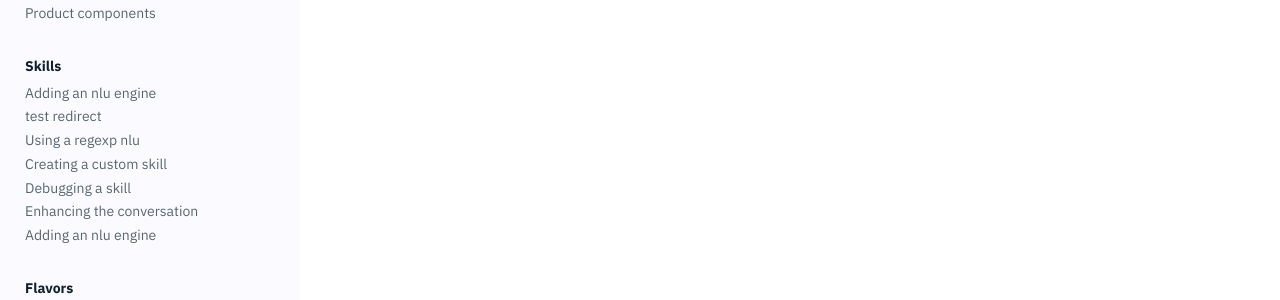
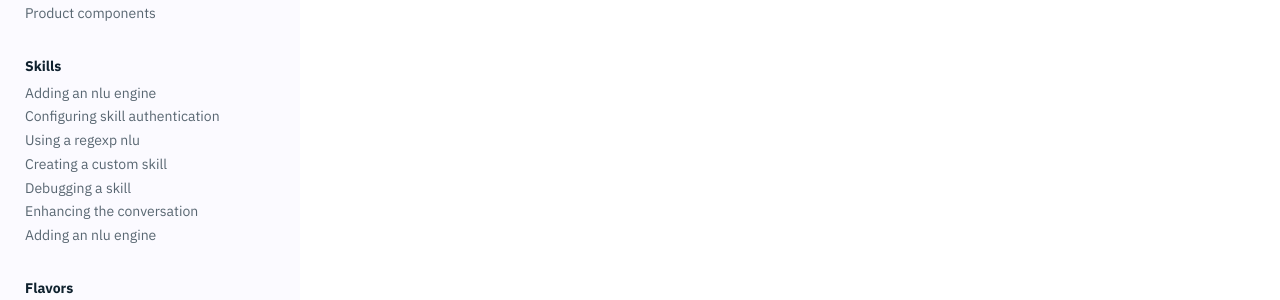
Before and after one commit to Watson-Personal-Assistant/developer, a Jekyll site: the page built from _content/skill/what-are-they.md, in a window 1280 px wide. Shown: the part 451-751 px from the top of the page. Built offline with Jekyll 4.4.1, drawn with Linux system fonts in a browser that asks for light colours.

Commit message:
title change

```diff
--- a/_content/skill/adding_skill_authentication.md
+++ b/_content/skill/adding_skill_authentication.md
@@ -1,5 +1,5 @@
 ---
-title: test redirect
+title: Configuring skill authentication
 redirect_to:
   - https://www.ibm.com/support/knowledgecenter/SS7P7S_ind/watson-assistant-solutions/skill/adding_skill_authentication.html
 ---
```
